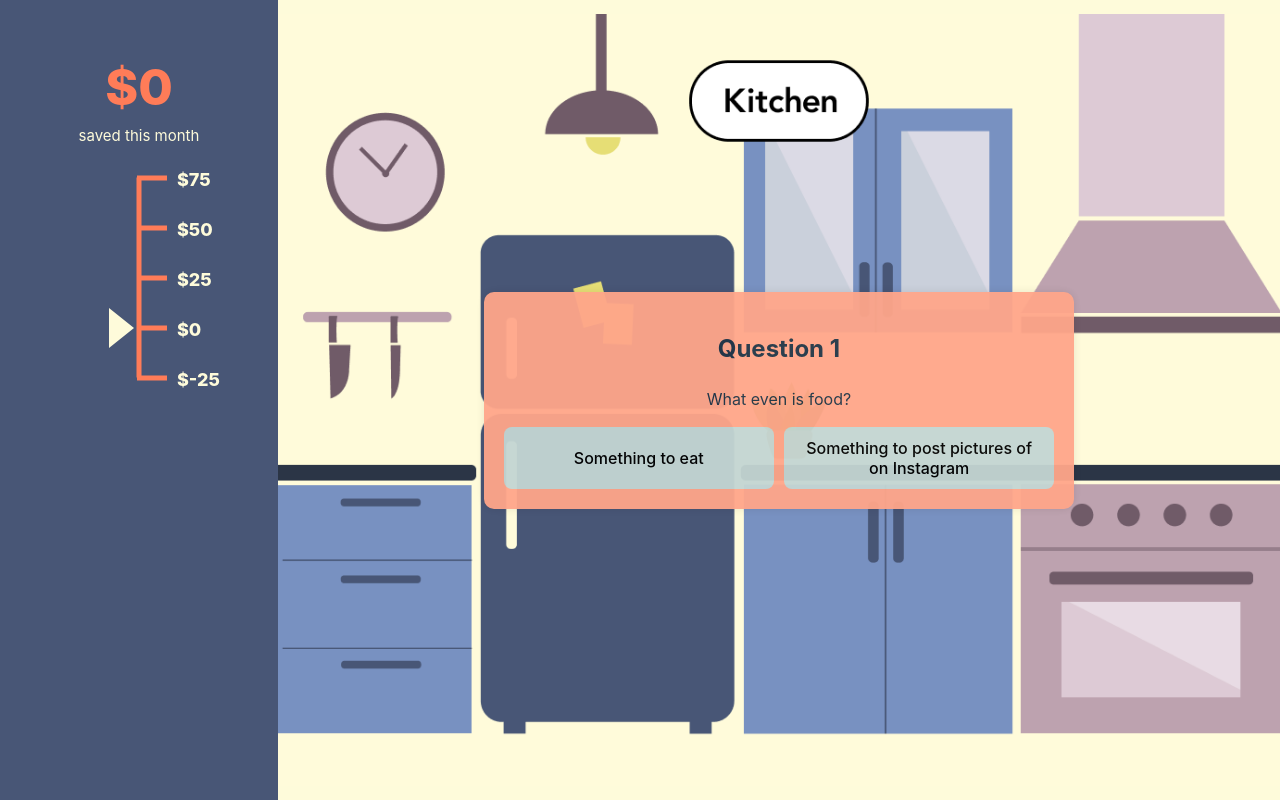
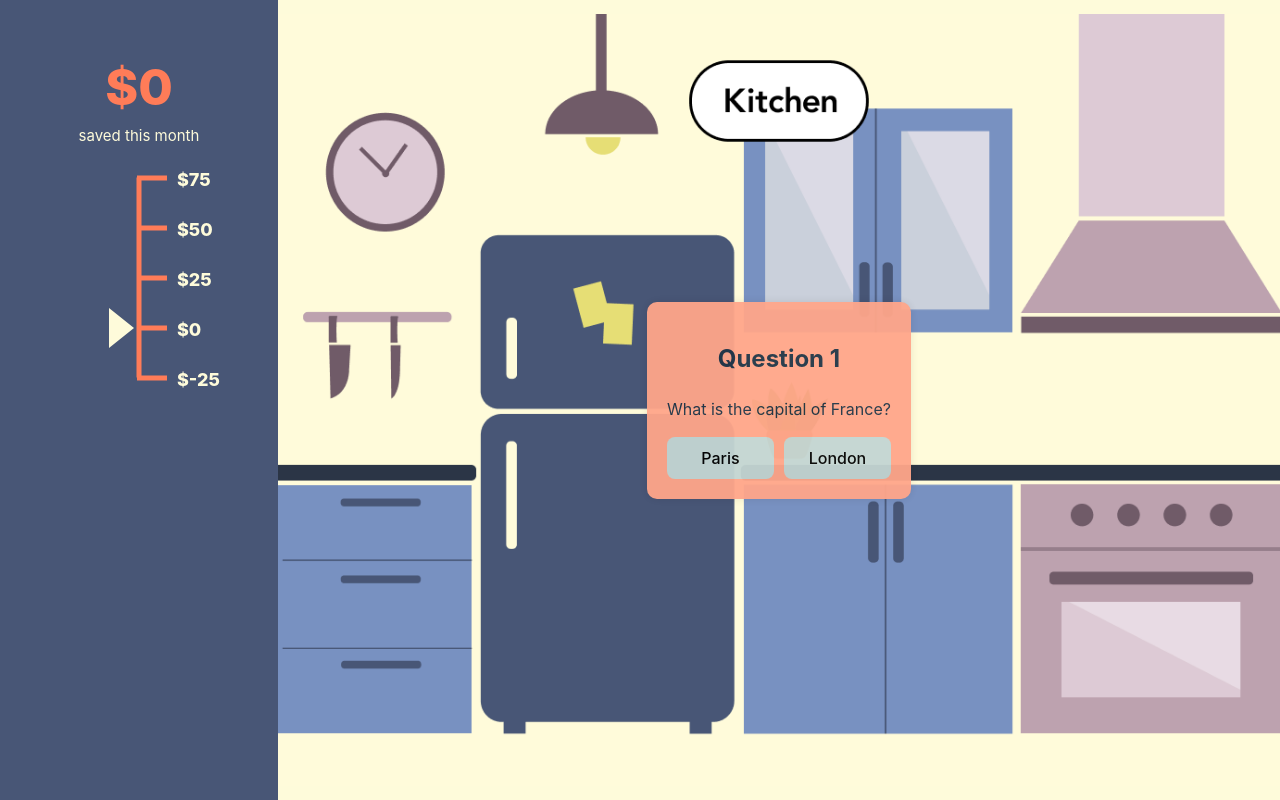
Before and after one commit to christyc01/food-game, a Svelte app: page / in a window 1280 px wide. Built offline with nearby package versions, Linux system fonts and the light colour scheme.

Commit message:
Pull question/option/answer from json file

```diff
--- a/src/App.svelte
+++ b/src/App.svelte
@@ -1,4 +1,5 @@
 <script>
+	import data from "./data/questions-and-answers.json";
 	let count = 0;
 	let questionNumber = 1;
 	let sliderPointer;
@@ -78,16 +79,18 @@
 		<div class="image">
 			<div class="popup-question" bind:this={showQuestion}>
 				<h2>Question {questionNumber}</h2>
-				<p>What even is food?</p>
+				<p>{data[questionNumber - 1].question}</p>
 				<div class="buttons">
-					<button on:click={handleClickA}>Something to eat</button>
+					<button on:click={handleClickA}
+						>{data[questionNumber - 1].optionA}</button
+					>
 					<button on:click={handleClickB}
-						>Something to post pictures of on Instagram</button
+						>{data[questionNumber - 1].optionB}</button
 					>
 				</div>
 			</div>
 			<div class="popup-answer" bind:this={showAnswer}>
-				<h2>Answer</h2>
+				<h2>{data[questionNumber - 1].answer}</h2>
 				<p>Details</p>
 				<div class="buttons">
 					<button on:click={handleClickNext}>Next</button>
--- /dev/null
+++ b/src/data/questions-and-answers.json
@@ -0,0 +1,23 @@
+[
+  {
+    "id": 1,
+    "question": "What is the capital of France?",
+    "optionA": "Paris",
+    "optionB": "London",
+    "answer": "Paris because blah..."
+  },
+  {
+    "id": 2,
+    "question": "What is the capital of Spain?",
+    "optionA": "Madrid",
+    "optionB": "Lisbon",
+    "answer": "Madrid because blah..."
+  },
+  {
+    "id": 3,
+    "question": "What is the capital of Italy?",
+    "optionA": "Rome",
+    "optionB": "Athens",
+    "answer": "Rome because blah..."
+  }
+]
```
